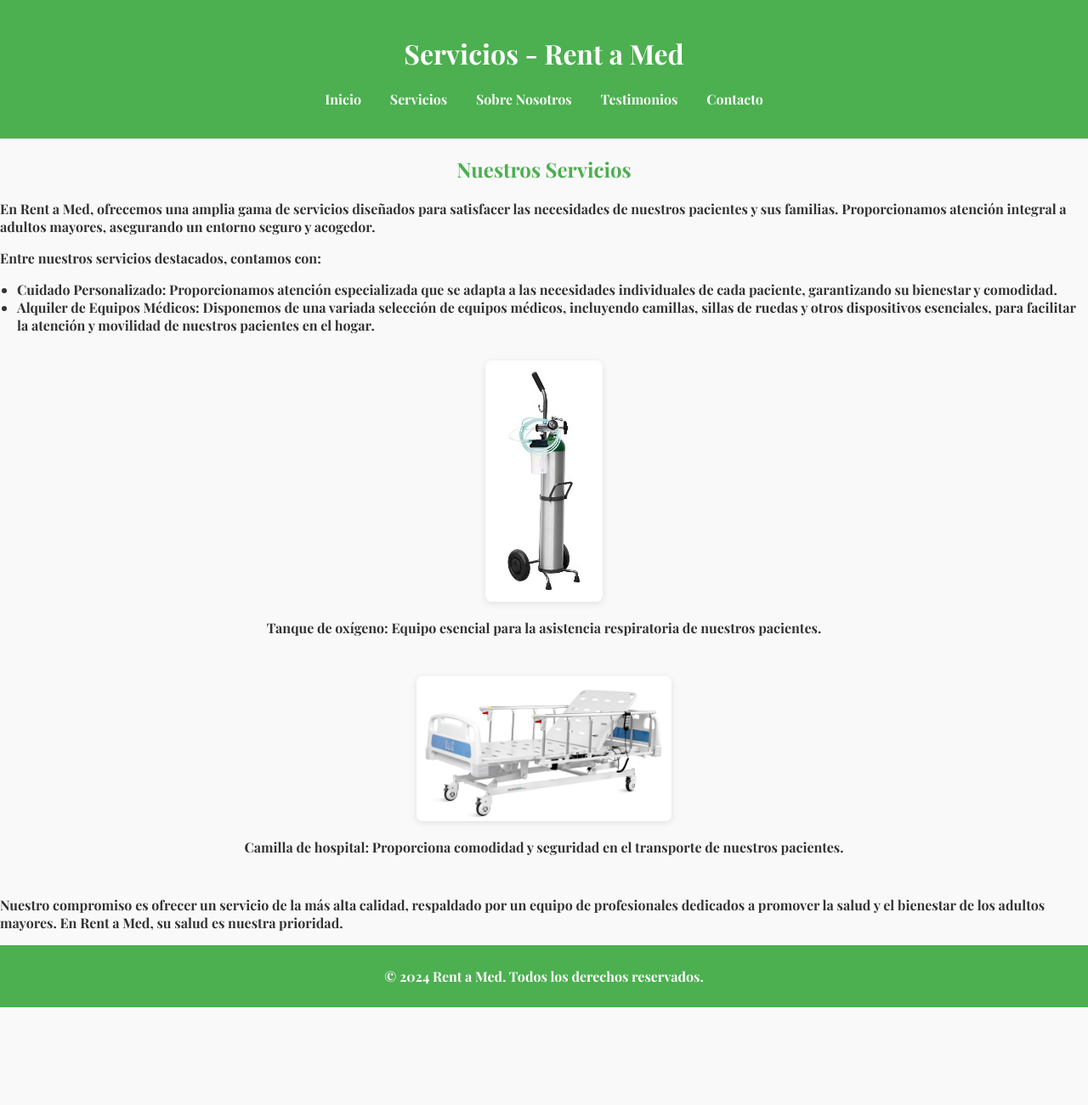
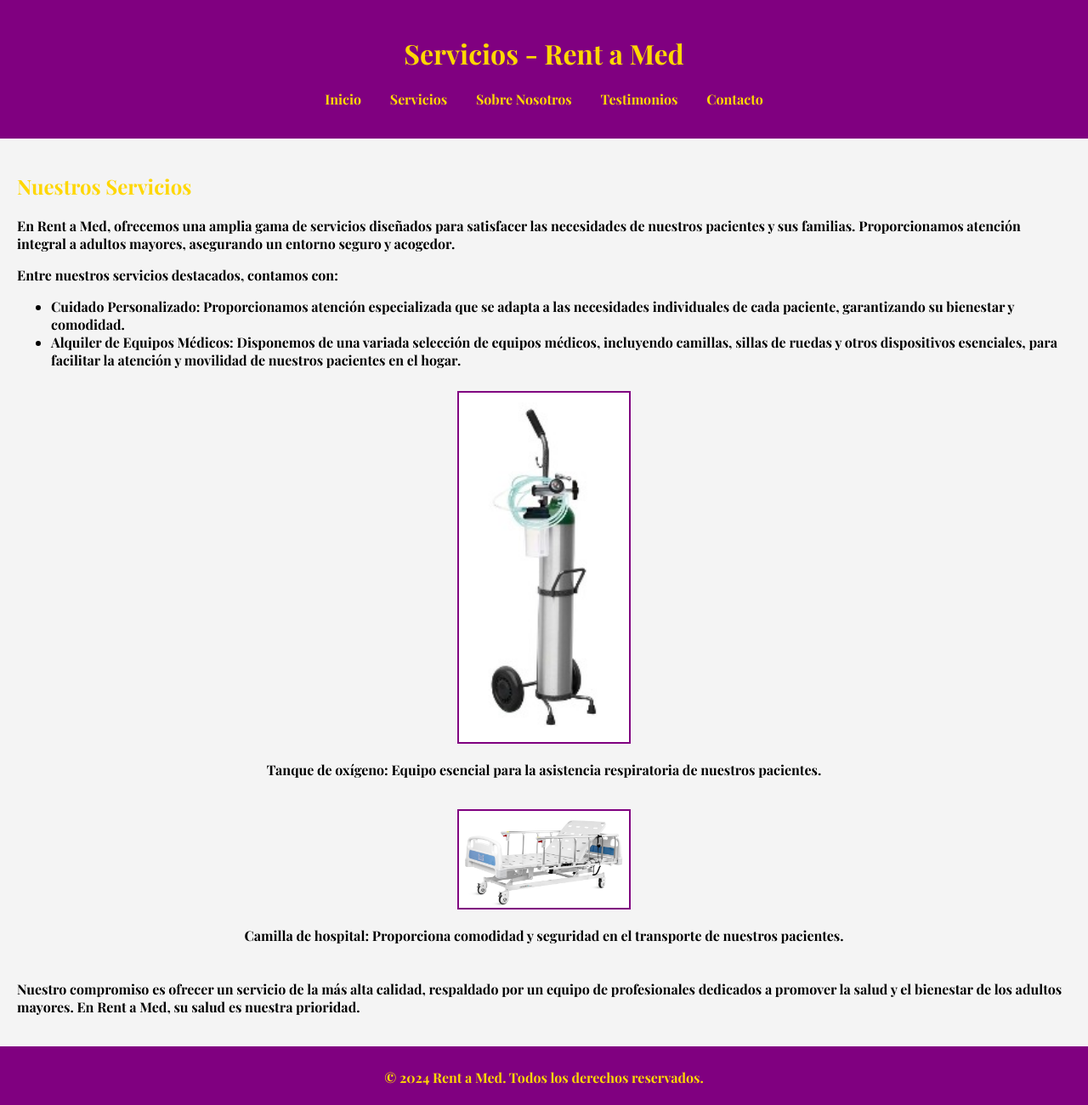
Before and after one commit to DGSsama/RentAMed, a plain HTML site: page servicios.html in a window 1280 px wide. Shown: the whole page at 85% size. Before the commit the page ends 1185 px from the top, so only its background shows below. Drawn offline with nearby package versions, Linux system fonts and the light colour scheme.

Commit message:
Actualizacion de colores

```diff
--- a/styles.css
+++ b/styles.css
@@ -1,20 +1,24 @@
+/* styles.css */
+
 body {
     font-family: 'Playfair Display', serif;
+    background-color: #f4f4f4; /* Color de fondo claro */
     margin: 0;
-    padding: 0;
-    background-color: #f9f9f9;
-    color: #333;
 }
 
 .header-banner {
-    background-color: #4CAF50; /* Verde más vibrante */
-    color: white;
+    background-color: #800080; /* Morado */
+    color: #FFD700; /* Dorado */
+    padding: 20px;
     text-align: center;
-    padding: 20px 0;
+}
+
+h1, h2, h3 { /* Aplica a todos los encabezados h1, h2 y h3 */
+    color: #FFD700; /* Dorado */
 }
 
 .nav-list {
-    list-style-type: none;
+    list-style: none;
     padding: 0;
 }
 
@@ -24,49 +28,39 @@
 }
 
 .nav-list a {
-    color: white;
+    color: #FFD700; /* Dorado */
     text-decoration: none;
-    font-weight: bold;
 }
 
 .nav-list a:hover {
     text-decoration: underline;
+    color: #fff; /* Cambia a blanco al pasar el cursor */
 }
 
-h2 {
-    color: #4CAF50; /* Mismo verde para encabezados */
-    text-align: center;
-    margin: 20px 0;
-}
-
-ul {
-    padding-left: 20px;
+main {
+    padding: 20px;
 }
 
 .services-images {
     display: flex;
-    justify-content: center;
+    justify-content: space-around;
     flex-wrap: wrap;
 }
 
 .service-item {
-    margin: 15px;
+    margin: 10px;
     text-align: center;
 }
 
 .service-image {
-    max-width: 300px;
+    width: 200px; /* Tamaño de las imágenes */
     height: auto;
-    border-radius: 8px; /* Bordes redondeados para las imágenes */
-    box-shadow: 0 2px 8px rgba(0, 0, 0, 0.1); /* Sombra para profundidad */
+    border: 2px solid #800080; /* Borde morado */
 }
 
 footer {
-    background-color: #4CAF50;
-    color: white;
+    background-color: #800080; /* Morado */
+    color: #FFD700; /* Dorado */
     text-align: center;
     padding: 10px 0;
-    position: relative;
-    bottom: 0;
-    width: 100%;
 }
```
